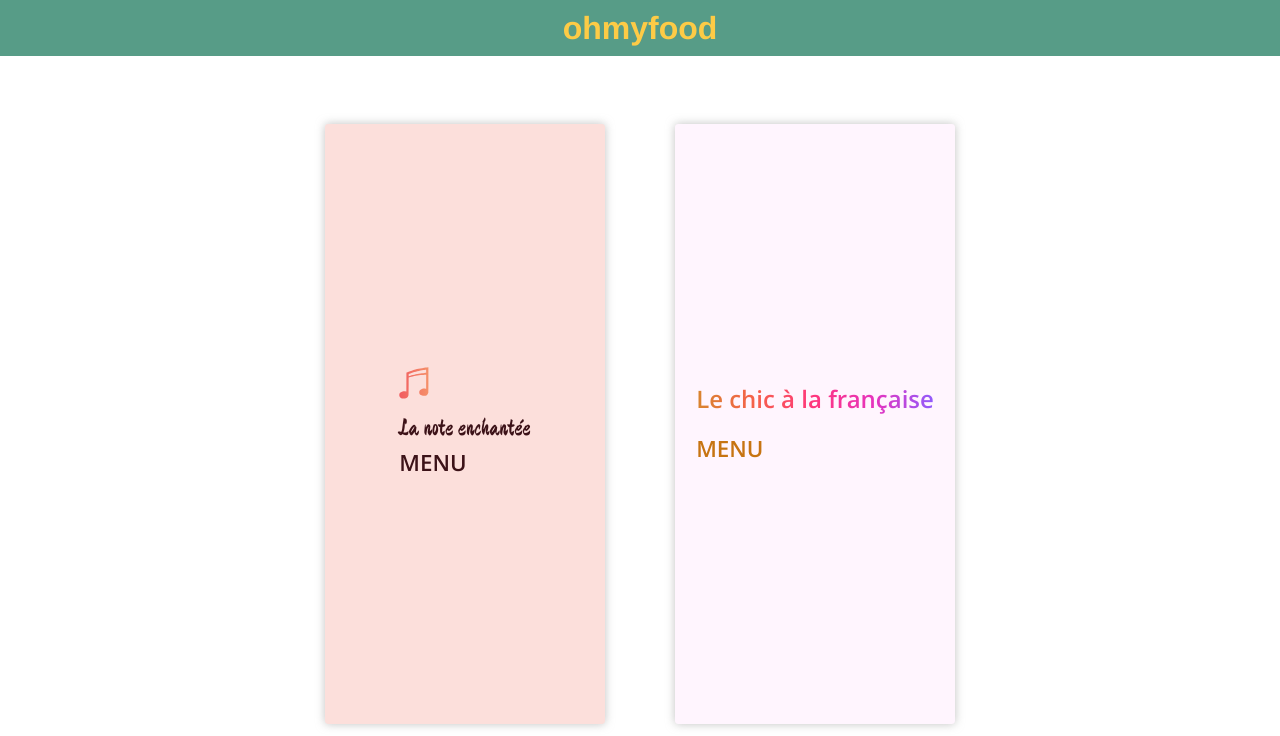
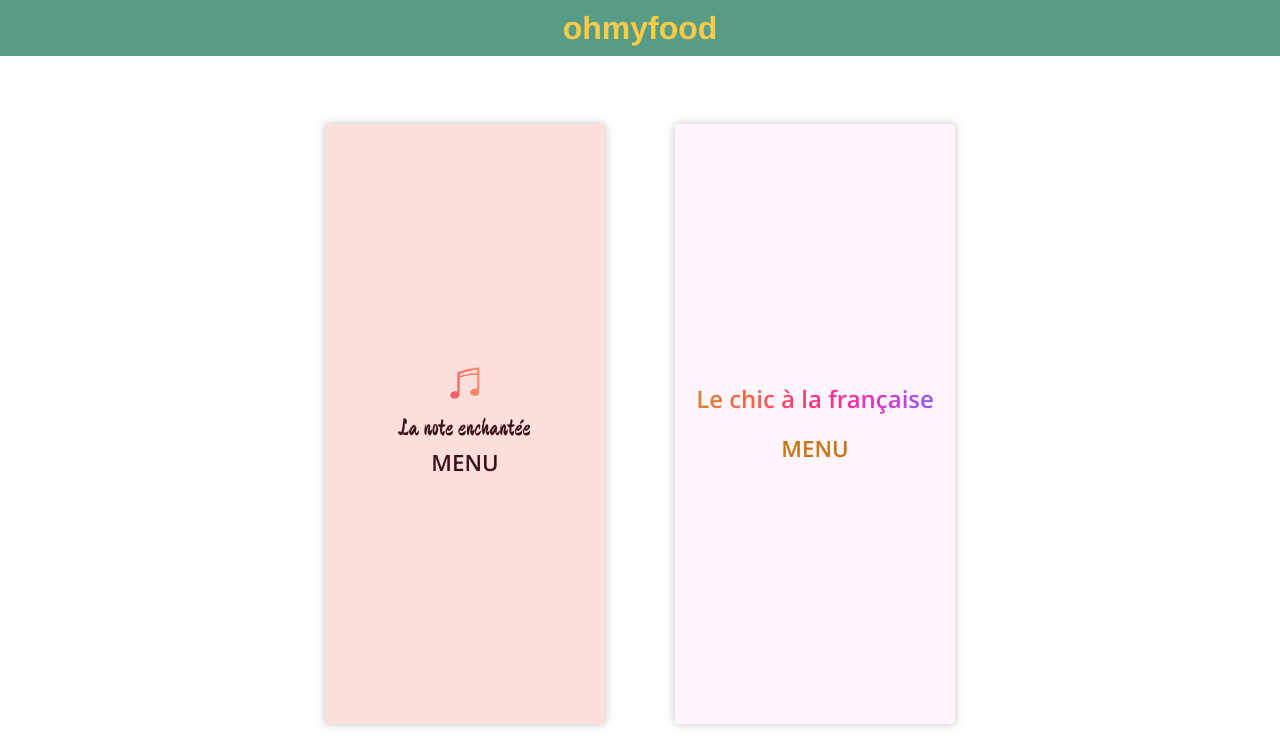
Before and after one commit to EkaterinaBobkova/OCProject3, a website: page index.html in a window 1280 px wide. Shown: the top 736 px of the page. Drawn offline with Linux system fonts and the light colour scheme; files whose address does not match are found by name; a web font is replaced by a local one.

Commit message:
fixing nav index page

```diff
--- a/sass/layouts/nav.scss
+++ b/sass/layouts/nav.scss
@@ -19,13 +19,12 @@
 {
   display: flex;
   flex-wrap: wrap;
-  -ms-flex-wrap: wrap;
-      flex-wrap: wrap;
   -webkit-box-pack: center;
       -ms-flex-pack: center;
           justify-content: center;
   -ms-flex-line-pack: center;
       align-content: center;
+  text-align: center;
   margin: 2em auto;
   padding-top: 0;
   width: 50%;
```
Also changed, not shown: scss/style.css, 1 other file.
